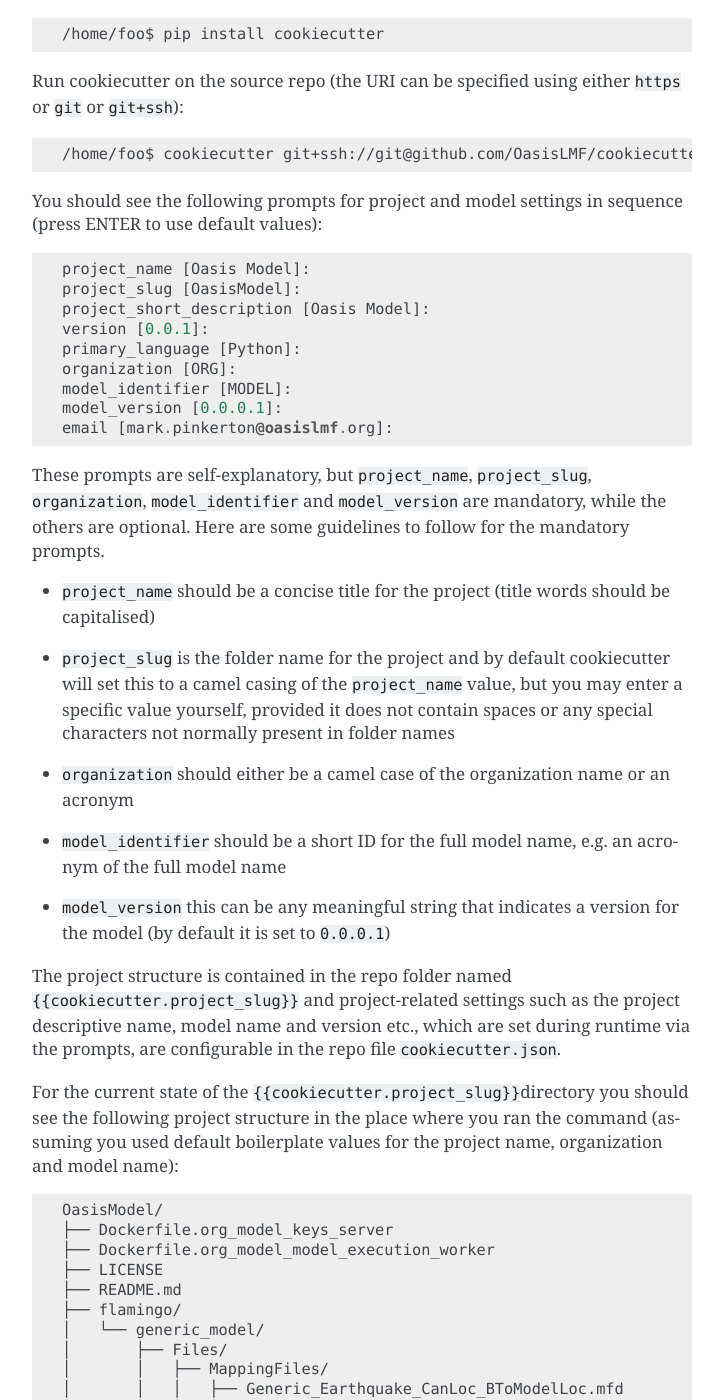
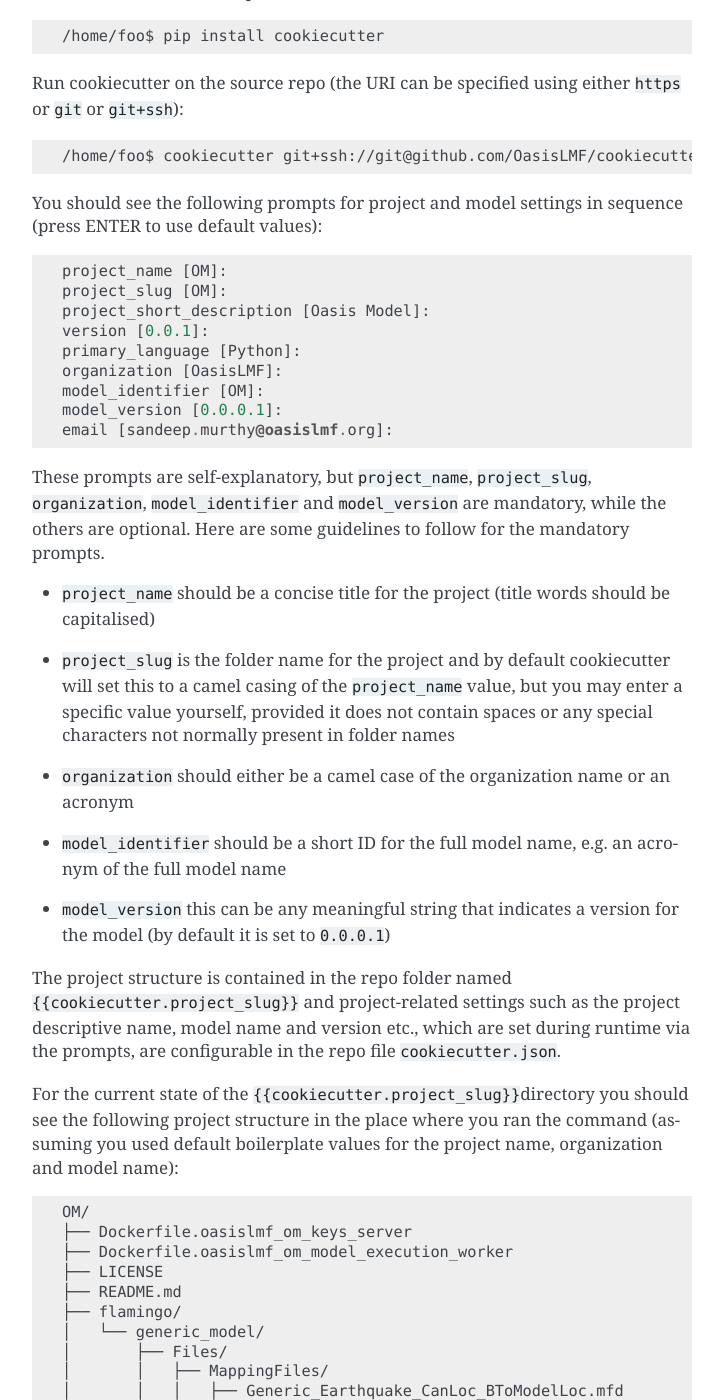
Before and after one commit to jbdatascience/cookiecutter-OasisModel, a Sphinx documentation site: the page built from docs/introduction.rst, in a window 1280 px wide and 1400 px high, scrolled down 733 px. Shown: the whole window, without its empty margins (388-1111 px from the left). Built offline with Sphinx 7.4.7, drawn with Linux system fonts in a browser that asks for light colours; some of the changed text lies outside the part shown.

Commit message:
Update docs

```diff
--- a/docs/introduction.rst
+++ b/docs/introduction.rst
@@ -1,9 +1,8 @@
-=======================
 cookiecutter-OasisModel
 =======================
 
 A cookiecutter project structure for Oasis models that can be replicated
-using the `cookiecutter <https://pypi.python.org/pypi/cookiecutter>`_ Python tool.
+using the \ ``cookiecutter`` Python tool.
 
 Cloning the repository
 ----------------------
@@ -54,15 +53,15 @@ sequence (press ENTER to use default values):
 
 ::
 
-    project_name [Oasis Model]:
-    project_slug [OasisModel]:
+    project_name [OM]:
+    project_slug [OM]:
     project_short_description [Oasis Model]:
     version [0.0.1]:
     primary_language [Python]:
-    organization [ORG]:
-    model_identifier [MODEL]:
+    organization [OasisLMF]:
+    model_identifier [OM]:
     model_version [0.0.0.1]:
-    email [mark.pinkerton@oasislmf.org]:
+    email [sandeep.murthy@oasislmf.org]:
 
 These prompts are self-explanatory, but ``project_name``,
 ``project_slug``, ``organization``, ``model_identifier`` and
@@ -96,105 +95,107 @@ for the project name, organization and model name):
 
 ::
 
-    OasisModel/
-    ├── Dockerfile.org_model_keys_server
-    ├── Dockerfile.org_model_model_execution_worker
+    OM/
+    ├── Dockerfile.oasislmf_om_keys_server
+    ├── Dockerfile.oasislmf_om_model_execution_worker
     ├── LICENSE
     ├── README.md
     ├── flamingo/
-    │   └── generic_model/
-    │       ├── Files/
-    │       │   ├── MappingFiles/
-    │       │   │   ├── Generic_Earthquake_CanLoc_BToModelLoc.mfd
-    │       │   │   ├── Generic_Earthquake_SourceLocToCanLoc_A.mfd
-    │       │   │   ├── Generic_Flood_CanLoc_BToModelLoc.mfd
-    │       │   │   ├── Generic_Flood_SourceLocToCanLoc_A.mfd
-    │       │   │   ├── Generic_SourceAccToCanAcc_A.mfd
-    │       │   │   ├── Generic_Windstorm_CanLoc_BToModelLoc.mfd
-    │       │   │   └── Generic_Windstorm_SourceLocToCanLoc_A.mfd
-    │       │   ├── TransformationFiles/
-    │       │   │   ├── MappingMapToGeneric_CanAcc_A.xslt
-    │       │   │   ├── MappingMapToGeneric_Earthquake_CanLoc_A.xslt
-    │       │   │   ├── MappingMapToGeneric_Earthquake_ModelLoc.xslt
-    │       │   │   ├── MappingMapToGeneric_Flood_CanLoc_A.xslt
-    │       │   │   ├── MappingMapToGeneric_Flood_ModelLoc.xslt
-    │       │   │   ├── MappingMapToGeneric_Windstorm_CanLoc_A.xslt
-    │       │   │   └── MappingMapToGeneric_Windstorm_ModelLoc.xslt
-    │       │   └── ValidationFiles/
-    │       │       ├── Generic_CanAcc_A.xsd
-    │       │       ├── Generic_CanAcc_B.xsd
-    │       │       ├── Generic_Earthquake_CanLoc_A.xsd
-    │       │       ├── Generic_Earthquake_CanLoc_B.xsd
-    │       │       ├── Generic_Earthquake_ModelLoc.xsd
-    │       │       ├── Generic_Earthquake_SourceLoc.xsd
-    │       │       ├── Generic_Flood_CanLoc_A.xsd
-    │       │       ├── Generic_Flood_CanLoc_B.xsd
-    │       │       ├── Generic_Flood_ModelLoc.xsd
-    │       │       ├── Generic_Flood_SourceLoc.xsd
-    │       │       ├── Generic_SourceAcc.xsd
-    │       │       ├── Generic_Windstorm_CanLoc_A.xsd
-    │       │       ├── Generic_Windstorm_CanLoc_B.xsd
-    │       │       ├── Generic_Windstorm_ModelLoc.xsd
-    │       │       └── Generic_Windstorm_SourceLoc.xsd
-    │       └── SQLFiles/
+    │   └── generic_model/
+    │       ├── Files/
+    │       │   ├── MappingFiles/
+    │       │   │   ├── Generic_Earthquake_CanLoc_BToModelLoc.mfd
+    │       │   │   ├── Generic_Earthquake_SourceLocToCanLoc_A.mfd
+    │       │   │   ├── Generic_Flood_CanLoc_BToModelLoc.mfd
+    │       │   │   ├── Generic_Flood_SourceLocToCanLoc_A.mfd
+    │       │   │   ├── Generic_SourceAccToCanAcc_A.mfd
+    │       │   │   ├── Generic_Windstorm_CanLoc_BToModelLoc.mfd
+    │       │   │   └── Generic_Windstorm_SourceLocToCanLoc_A.mfd
+    │       │   ├── TransformationFiles/
+    │       │   │   ├── MappingMapToGeneric_CanAcc_A.xslt
+    │       │   │   ├── MappingMapToGeneric_Earthquake_CanLoc_A.xslt
+    │       │   │   ├── MappingMapToGeneric_Earthquake_ModelLoc.xslt
+    │       │   │   ├── MappingMapToGeneric_Flood_CanLoc_A.xslt
+    │       │   │   ├── MappingMapToGeneric_Flood_ModelLoc.xslt
+    │       │   │   ├── MappingMapToGeneric_Windstorm_CanLoc_A.xslt
+    │       │   │   └── MappingMapToGeneric_Windstorm_ModelLoc.xslt
+    │       │   └── ValidationFiles/
+    │       │       ├── Generic_CanAcc_A.xsd
+    │       │       ├── Generic_CanAcc_B.xsd
+    │       │       ├── Generic_Earthquake_CanLoc_A.xsd
+    │       │       ├── Generic_Earthquake_CanLoc_B.xsd
+    │       │       ├── Generic_Earthquake_ModelLoc.xsd
+    │       │       ├── Generic_Earthquake_SourceLoc.xsd
+    │       │       ├── Generic_Flood_CanLoc_A.xsd
+    │       │       ├── Generic_Flood_CanLoc_B.xsd
+    │       │       ├── Generic_Flood_ModelLoc.xsd
+    │       │       ├── Generic_Flood_SourceLoc.xsd
+    │       │       ├── Generic_SourceAcc.xsd
+    │       │       ├── Generic_Windstorm_CanLoc_A.xsd
+    │       │       ├── Generic_Windstorm_CanLoc_B.xsd
+    │       │       ├── Generic_Windstorm_ModelLoc.xsd
+    │       │       └── Generic_Windstorm_SourceLoc.xsd
+    │       └── SQLFiles/
     ├── keys_data/
-    │   └── MODEL/
-    │       └── ModelVersion.csv
+    │   └── OM/
+    │       └── ModelVersion.csv
     ├── keys_server_config/
-    │   ├── apache2.conf
-    │   ├── oasis.conf
-    │   └── oasis.wsgi
+    │   ├── apache2.conf
+    │   ├── oasis.conf
+    │   └── oasis.wsgi
     ├── model_data/
-    │   └── MODEL/
-    │       ├── ModelVersion.csv
-    │       ├── damage_bin_dict.bin
-    │       ├── damage_bin_dict.csv
-    │       ├── data.csv
-    │       ├── events.bin
-    │       ├── events.csv
-    │       ├── footprint.bin
-    │       ├── footprint.csv
-    │       ├── footprint.idx
-    │       ├── occurrence.bin
-    │       ├── occurrence.csv
-    │       ├── random.bin
-    │       ├── random.csv
-    │       ├── returnperiods.bin
-    │       ├── returnperiods.csv
-    │       ├── vulnerability.bin
-    │       └── vulnerability.csv
+    │   └── OM/
+    │       ├── ModelVersion.csv
+    │       ├── damage_bin_dict.bin
+    │       ├── damage_bin_dict.csv
+    │       ├── data.csv
+    │       ├── events.bin
+    │       ├── events.csv
+    │       ├── footprint.bin
+    │       ├── footprint.csv
+    │       ├── footprint.idx
+    │       ├── occurrence.bin
+    │       ├── occurrence.csv
+    │       ├── random.bin
+    │       ├── random.csv
+    │       ├── returnperiods.bin
+    │       ├── returnperiods.csv
+    │       ├── vulnerability.bin
+    │       └── vulnerability.csv
     ├── oasis_build_utils/
-    │   └── keys_server_build_utils.sh
-    ├── org_model_keys_server_build_config
+    │   └── keys_server_build_utils.sh
+    ├── oasislmf_om_keys_server_build_config
     ├── src/
-    │   ├── keys_server/
-    │   │   ├── MODELKeysLookup.py
-    │   │   ├── __init__.py
-    │   │   ├── requirements.txt
-    │   │   └── utils/
-    │   │       └── __init__.py
-    │   ├── model_execution_worker/
-    │   │   └── OasisModel/
-    │   │       ├── __init__.py
-    │   │       └── supplier_model_runner.py
-    │   ├── oasis_keys_server/
-    │   │   ├── KeysServer.ini
-    │   │   ├── README.md
-    │   │   ├── __init__.py
-    │   │   ├── app.py
-    │   │   ├── oasis_keys_lookup/
-    │   │   │   ├── OasisBaseKeysLookup.py
-    │   │   │   └── __init__.py
-    │   │   ├── requirements.txt
-    │   │   ├── startup.sh
-    │   │   └── utils.py
-    │   └── oasis_utils/
-    │       ├── README.md
-    │       ├── __init__.py
-    │       ├── oasis_db_utils.py
-    │       ├── oasis_log_utils.py
-    │       ├── oasis_sys_utils.py
-    │       ├── oasis_utils.py
-    │       └── requirements.txt
+    │   ├── keys_server/
+    │   │   ├── OMKeysLookup.py
+    │   │   ├── __init__.py
+    │   │   ├── requirements.txt
+    │   │   └── utils/
+    │   │       └── __init__.py
+    │   ├── model_execution_worker/
+    │   │   └── OM/
+    │   │       ├── __init__.py
+    │   │       └── supplier_model_runner.py
+    │   ├── oasis_keys_server/
+    │   │   ├── KeysServer.ini
+    │   │   ├── README.md
+    │   │   ├── __init__.py
+    │   │   ├── app.py
+    │   │   ├── docs/
+    │   │   ├── oasis_keys_lookup/
+    │   │   │   ├── OasisBaseKeysLookup.py
+    │   │   │   └── __init__.py
+    │   │   ├── requirements.txt
+    │   │   ├── startup.sh
+    │   │   └── utils.py
+    │   └── oasis_utils/
+    │       ├── README.md
+    │       ├── __init__.py
+    │       ├── docs/
+    │       ├── oasis_db_utils.py
+    │       ├── oasis_log_utils.py
+    │       ├── oasis_sys_utils.py
+    │       ├── oasis_utils.py
+    │       └── requirements.txt
     └── tests/
         └── tests.py
```
Also changed, not shown: docs/_sources/introduction.rst.txt (+100 -99 lines), docs/introduction.html (+100 -98 lines), docs/searchindex.js (+1 -1 lines).
